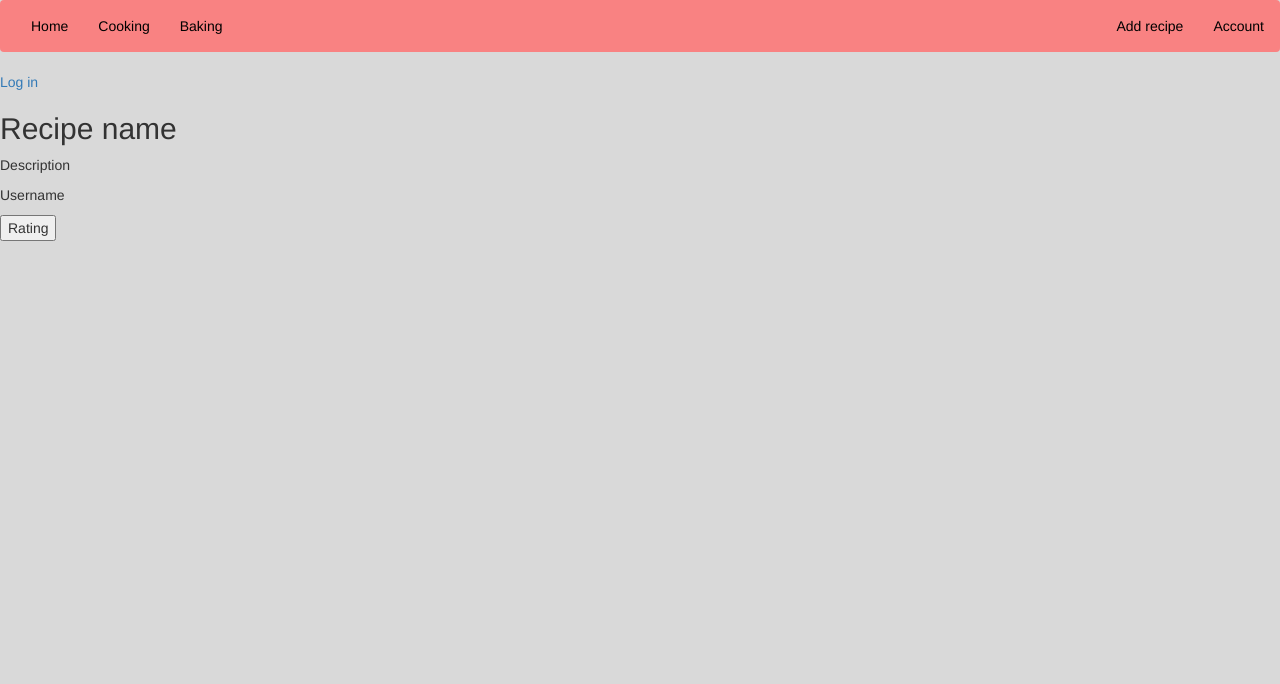
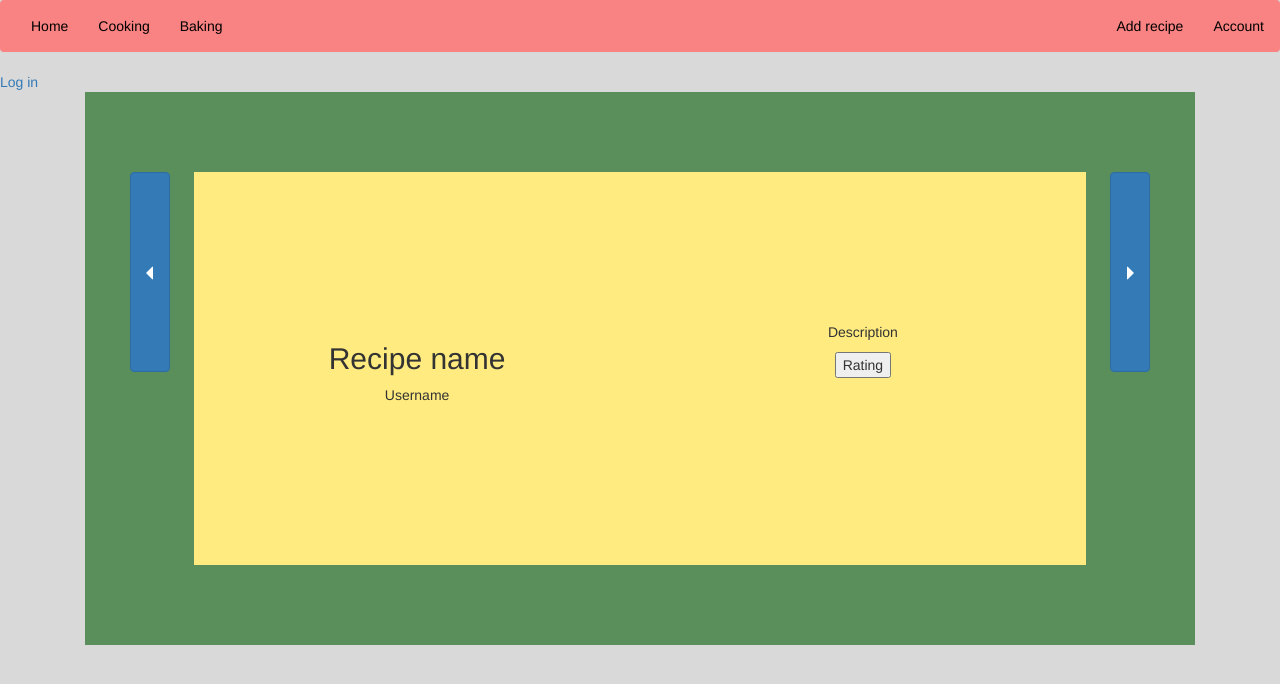
Before and after one commit to Ahmed-Ibrahim-3/WAD_2023_7C, a Django app: page / in a window 1280 px wide. Shown: the top 684 px of the page. Run offline with Django 3.2, Linux system fonts and the light colour scheme; some libraries are stand-ins or nearby versions.

Commit message:
home.html css partially done

```diff
--- a/WAD_2023_7C/static/css/bsOverride.css
+++ b/WAD_2023_7C/static/css/bsOverride.css
@@ -13,3 +13,30 @@
 body{
     background-color: #D9D9D9;
 }
+
+#recipe-style{
+    text-align: center;
+}
+
+#home-buttons{display: flex;
+  justify-content: center;
+  align-items: center;
+  height: 200px;
+}
+
+.yellow-bg{
+    background-color: #FFEB7F;
+}
+
+.btn{
+    margin: auto;
+}
+
+.padding{
+    /*top, right+left, bottom*/
+    padding: 150px 0px 150px;
+}
+
+.outer_padding{
+    padding: 80px 20px 80px;
+}
--- a/WAD_2023_7C/templates/yumyay/account.html
+++ b/WAD_2023_7C/templates/yumyay/account.html
@@ -1,3 +1,6 @@
+{% extends 'yumyay/base.html' %}
+{% load static %}
+
 <!DOCTYPE html>
 <html lang="en">
 <head>
--- a/WAD_2023_7C/templates/yumyay/add_recipe.html
+++ b/WAD_2023_7C/templates/yumyay/add_recipe.html
@@ -1,3 +1,6 @@
+{% extends 'yumyay/base.html' %}
+{% load static %}
+
 <!DOCTYPE html>
 <html lang="en">
 <head>
--- a/WAD_2023_7C/templates/yumyay/home.html
+++ b/WAD_2023_7C/templates/yumyay/home.html
@@ -8,23 +8,50 @@
 {% endblock %}
 
 {% block body_block %}
-    <body>
+
+
+
         <a href="{% url 'yumyay:log_in' %}">Log in</a>
+
                         <!--    {% if user.is_authenticated %}-->
                         <!--        Welcome back {{user.username}}-->
                         <!--    {% else %}-->
                         <!--        <a href="{% url 'yumyay:log_in' %}">Log in</a>-->
                         <!--    {% endif %}-->
-        <div id="top recipes">
-           <style>
-            h2 {text-align: left}
-            p {text-align: left}
-        </style>
+
+    <div class="row w-50 mx-auto">
+    <div class="container-fluid outer_padding" style ="background-color: #5A8F5C; margin-right: 100px; margin-left: 100px;" >
+        <div class="col-sm-1 ">
+            <button type = "button" class="btn btn-primary" id = "home-buttons">
+                <span class="glyphicon glyphicon-triangle-left" aria-hidden="true"></span>
+            </button>
+        </div>
+            <div class="col-sm-10" >
+                <div class="row w-50 mx-auto">
+                    <div class="container-fluid padding" id="recipe-style" style="background-color: #FFEB7F">
+                    <div class="col-sm-6" >
                             <h2>Recipe name</h2>
                     {#        <img src="" alt="Food">#}
+                                <p>Username</p>
+                    </div>
+                    <div class="col-sm-6" >
                         <p>Description</p>
-        <p>Username</p>
                         <button>Rating</button>
                     </div>
+                    </div>
+                </div>
+            </div>
+        <div class="col-sm-1">
+            <button type = "button" class="btn btn-primary" id = "home-buttons">
+                <span class="glyphicon glyphicon-triangle-right" aria-hidden="true"></span>
+            </button>
+        </div>
+            </div>
+
+        </div>
+        </div>
+    </div>
+    </div>
+
     </body>
 {% endblock %}
```
Lines whose indentation alone changed are shown as unchanged.
